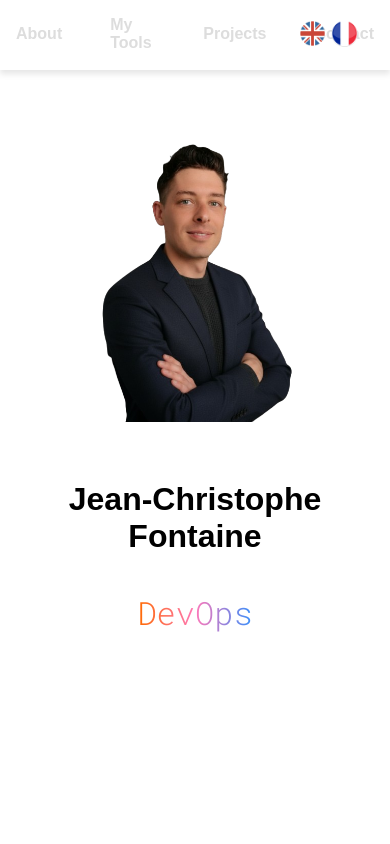
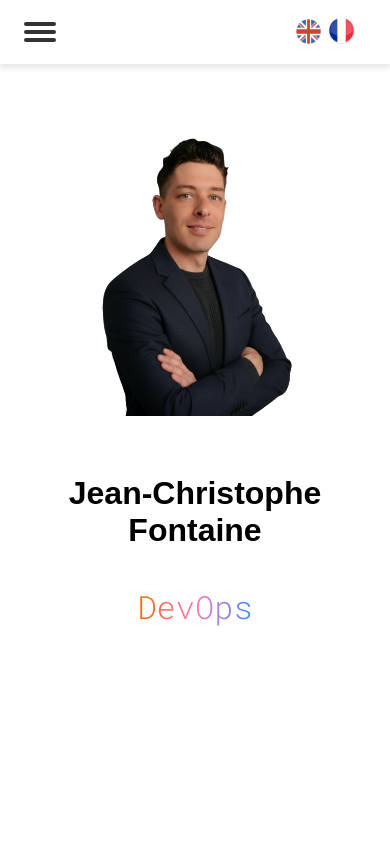
Before and after one commit to jchris3434/CV-2026, a Next.js app: page /en in a window 390 px wide. Shown: the top 844 px of the page. Built offline with nearby package versions, Linux system fonts and the light colour scheme; a web font is replaced by a local one.

Commit message:
hamburger

```diff
--- a/app/[locale]/Components/Navbar/navbar.module.css
+++ b/app/[locale]/Components/Navbar/navbar.module.css
@@ -3,8 +3,8 @@
   top: 0;
   background-color: #fff;
   box-shadow: 0 4px 6px rgba(0, 0, 0, 0.1);
-  z-index: 10;
-  color: #ddd;
+  z-index: 1000;
+  color: #555; /* On met une couleur visible par défaut */
 }
 
 .navContainer {
@@ -12,8 +12,11 @@
   align-items: center;
   justify-content: center;
   width: 100%;
+  position: relative; /* Pour positionner LocaleSelect et Hamburger */
+  min-height: 4rem;
 }
 
+/* --- NAVIGATION BASE --- */
 .nav {
   font-weight: 600;
   font-size: 1rem;
@@ -34,7 +37,7 @@
   border-bottom: 2px solid transparent;
   cursor: pointer;
   opacity: 0;
-  transition: opacity 0.5s ease-in-out, color 0.2s;
+  transition: opacity 0.5s ease-in-out, color 0.2s, transform 0.2s;
 }
 
 .navItemVisible {
@@ -42,35 +45,96 @@
 }
 
 .navItem:hover {
-  transform: scale(1.15);  /* Applique un zoom de 10% sur la taille de la police */
+  transform: scale(1.15);
   color: #333;
 }
 
-.navItemActive {
-  border-color: #1da9cc;
+/* Style spécifique pour react-scroll quand la section est active */
+.navItem :global(.active) {
+  color: #1da9cc;
+  border-bottom: 2px solid #1da9cc;
+  padding-bottom: 1.1rem; /* Pour compenser la bordure */
 }
 
 .navLink {
-  text-decoration: none;
-  color: inherit;
+  text-decoration: none !important; /* Force la suppression du souligné */
+  color: inherit !important;       /* Utilise la couleur du parent (navItem) */
+  outline: none;
 }
 
-.navFlag {
-  display: flex;
-  /* align-items: center; */
-  gap: 0.4rem;
+/* --- LOCALE SELECT --- */
+.localeWrapper {
   position: absolute;
   right: 2rem;
 }
 
-.frenchFlag {
-  width: 27px;
-  height: 27px;
+/* --- HAMBURGER (Caché par défaut) --- */
+.hamburger {
+  display: none;
+  flex-direction: column;
+  justify-content: space-around;
+  width: 2rem;
+  height: 1.5rem;
+  background: transparent;
+  border: none;
+  cursor: pointer;
+  padding: 0;
+  z-index: 1001;
+  position: absolute;
+  left: 1.5rem;
+}
+
+.bar {
+  width: 2rem;
+  height: 0.2rem;
+  background: #333;
+  border-radius: 10px;
+  transition: all 0.3s ease;
+  transform-origin: 1px;
 }
 
 .buttonFlag {
   background: none;
   border: none;
-  padding: 0;
+  padding: 0.2rem;
   cursor: pointer;
 }
+
+/* --- RESPONSIVE MOBILE --- */
+@media (max-width: 900px) {
+  .hamburger {
+    display: flex;
+  }
+
+  /* Animation X */
+  .barOpen:nth-child(1) { transform: rotate(45deg); }
+  .barOpen:nth-child(2) { opacity: 0; transform: translateX(20px); }
+  .barOpen:nth-child(3) { transform: rotate(-45deg); }
+
+  .nav {
+    position: fixed;
+    top: 4rem;
+    left: -100%; /* Caché */
+    width: 100%;
+    height: calc(100vh - 4rem);
+    background: #fff;
+    transition: left 0.4s cubic-bezier(0.77,0.2,0.05,1.0);
+    display: flex;
+    justify-content: center;
+    align-items: center;
+  }
+
+  .navOpen {
+    left: 0; /* Affiché */
+  }
+
+  .navList {
+    flex-direction: column;
+    gap: 2rem;
+  }
+
+  .navItem {
+    font-size: 1.5rem;
+    opacity: 1; /* On force la visibilité sur mobile */
+  }
+}
--- a/app/[locale]/Components/Navbar/navbar.tsx
+++ b/app/[locale]/Components/Navbar/navbar.tsx
@@ -3,12 +3,10 @@
 import { useTranslations } from 'next-intl';
 import styles from './navbar.module.css';
 import { Link } from "react-scroll";
-//import Link from 'next/link';
 import { useEffect, useState } from "react";
 import LocaleSelect from '../LocaleSelect/LocaleSelect';
-import { Funnel_Sans  } from 'next/font/google';
+import { Funnel_Sans } from 'next/font/google';
 
-// Mapper les sections avec les clés exactes de traduction
 const sectionKeys: { [key: string]: string } = {
     "about-me": "about",
     "tools": "tools",
@@ -17,37 +15,43 @@ const sectionKeys: { [key: string]: string } = {
 };
 
 const funnelSans = Funnel_Sans({
-  weight: '300', // Poids Light (300)
-  subsets: ['latin'], // Support pour les caractères latins
-  display: 'swap', // Meilleure performance de rendu
+    weight: '300',
+    subsets: ['latin'],
+    display: 'swap',
 });
 
 export default function Navbar() {
     const t = useTranslations();
-
-    // État pour gérer la visibilité des items
     const [visibleItems, setVisibleItems] = useState<number>(0);
+    // État pour le menu mobile
+    const [isOpen, setIsOpen] = useState(false);
 
     useEffect(() => {
         const interval = setInterval(() => {
             setVisibleItems((prev) => Math.min(prev + 1, Object.keys(sectionKeys).length));
         }, 300);
-
         return () => clearInterval(interval);
     }, []);
 
-    // Fonction de scroll vers la section cible
-  const handleScrollToSection = (sectionId: string) => {
-    const element = document.getElementById(sectionId);
-    if (element) {
-      element.scrollIntoView({ behavior: "smooth" });
-    }
-  };
+    // Fermer le menu lors d'un clic sur un lien
+    const closeMenu = () => setIsOpen(false);
 
     return (
         <header className={`${styles.header} ${funnelSans.className}`}>
             <div className={styles.navContainer}>
-      <nav className={styles.nav}>
+
+                {/* Bouton Hamburger */}
+                <button
+                    className={styles.hamburger}
+                    onClick={() => setIsOpen(!isOpen)}
+                    aria-label="Menu"
+                >
+                    <span className={`${styles.bar} ${isOpen ? styles.barOpen : ''}`}></span>
+                    <span className={`${styles.bar} ${isOpen ? styles.barOpen : ''}`}></span>
+                    <span className={`${styles.bar} ${isOpen ? styles.barOpen : ''}`}></span>
+                </button>
+
+                <nav className={`${styles.nav} ${isOpen ? styles.navOpen : ''}`}>
                     <ul className={styles.navList}>
                         {Object.keys(sectionKeys).map((section, index) => {
                             const isVisible = visibleItems > index;
@@ -63,23 +67,21 @@ export default function Navbar() {
                                     <Link
                                         href={`#${section}`}
                                         className={styles.navLink}
-                  activeClass="active" smooth spy to={section}
+                                        activeClass={styles.navItemActive}
+                                        smooth spy to={section}
+                                        onClick={closeMenu} // Ferme le menu au clic
                                     >
-                  {t(
-                    `navbar.${sectionKeys[section]}` as
-                      | 'navbar.about'
-                      | 'navbar.education'
-                      | 'navbar.resume'
-                      | 'navbar.projects'
-                      | 'navbar.contact'
-                  )}
+                                        {t(`navbar.${sectionKeys[section]}` as any)}
                                     </Link>
                                 </li>
                             );
                         })}
                     </ul>
                 </nav>
+
+                <div className={styles.localeWrapper}>
                     <LocaleSelect />
+                </div>
             </div>
         </header>
     );
```
Lines whose indentation alone changed are shown as unchanged.
